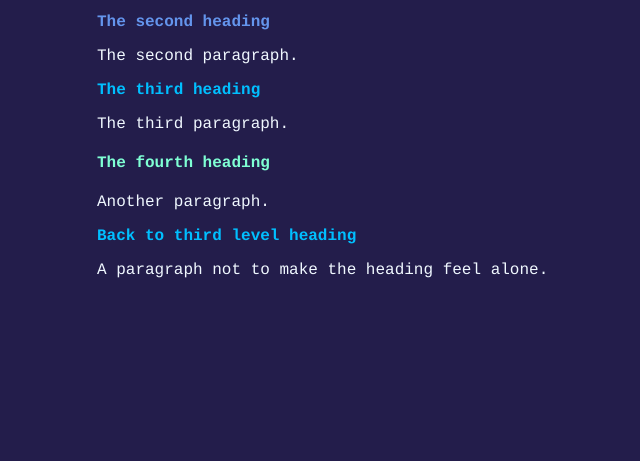
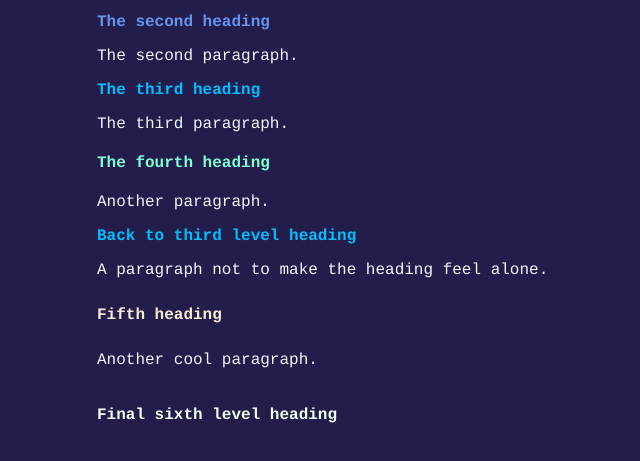
Before and after one commit to vmlaine/vmlaine.github.io, a plain HTML site: page index.html in a window 1280 px wide. Shown: the part 357-818 px from the top of the page, without its empty margins (159-799 px from the left). Drawn offline with Linux system fonts and the light colour scheme.

Commit message:
Added fifth and sixth level headings for testing

```diff
--- a/index.html
+++ b/index.html
@@ -19,5 +19,8 @@
         <p>Another paragraph.</p>
         <h3>Back to third level heading</h3>
         <p>A paragraph not to make the heading feel alone.</p>
+        <h5>Fifth heading</h5>
+        <p>Another cool paragraph.</p>
+        <h6>Final sixth level heading</h6>
     </body>
     </html>
```
